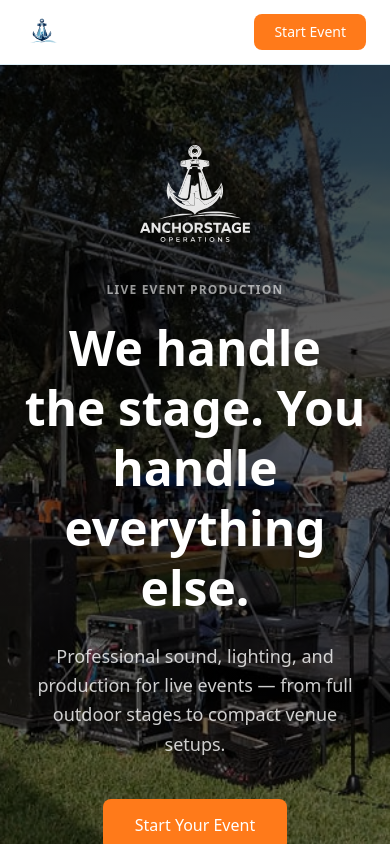
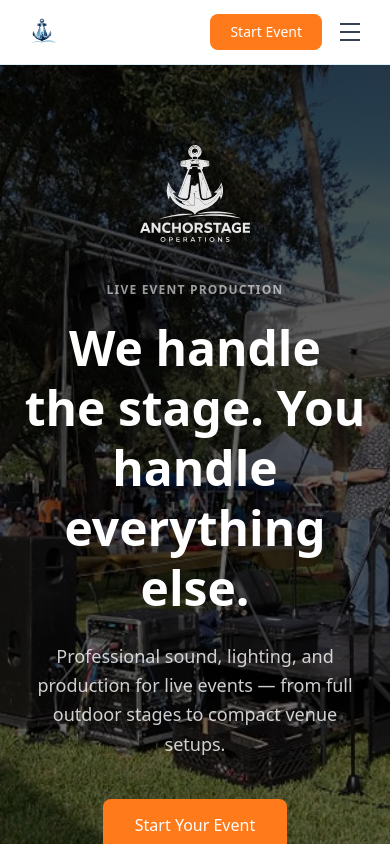
Before and after one commit to WilliamsC50/anchorstage-site, a Next.js app: page / in a window 390 px wide. Shown: the top 844 px of the page. Built offline with nearby package versions, Linux system fonts and the light colour scheme.

Commit message:
Add Log In link to Nav and Footer components for improved accessibility

```diff
--- a/app/(site)/page.tsx
+++ b/app/(site)/page.tsx
@@ -296,6 +296,16 @@ export default function Home() {
             </a>
           </div>
 
+          <p className="mt-5 text-xs" style={{ color: "var(--aso-blue-light)", opacity: 0.55 }}>
+            Already have an account?{" "}
+            <a
+              href="https://intake.anchorstageops.com/login"
+              className="underline hover:opacity-100 transition"
+            >
+              Log In →
+            </a>
+          </p>
+
         </div>
       </section>
 
--- a/components/Footer.tsx
+++ b/components/Footer.tsx
@@ -17,6 +17,7 @@ export default function Footer() {
           <Link href="/photos" className="opacity-70 hover:opacity-100 transition">Photos</Link>
           <Link href="/team" className="opacity-70 hover:opacity-100 transition">Team</Link>
           <Link href="/contact" className="opacity-70 hover:opacity-100 transition">Contact</Link>
+          <a href="https://intake.anchorstageops.com/login" className="opacity-70 hover:opacity-100 transition">Log In</a>
         </nav>
 
       </div>
--- a/components/Nav.tsx
+++ b/components/Nav.tsx
@@ -1,7 +1,14 @@
+"use client";
+
+import { useState } from "react";
 import Link from "next/link";
 import Image from "next/image";
 
+const LOGIN_URL = "https://intake.anchorstageops.com/login";
+
 export default function Nav() {
+  const [open, setOpen] = useState(false);
+
   return (
     <header
       className="sticky top-0 z-50 bg-white border-b border-gray-200"
@@ -26,25 +33,68 @@ export default function Nav() {
           </span>
         </Link>
 
-        {/* NAV LINKS */}
+        {/* DESKTOP NAV LINKS */}
         <nav className="hidden md:flex items-center gap-7 text-sm" style={{ color: "var(--aso-navy)" }}>
           <Link href="/" className="opacity-70 hover:opacity-100 transition">Home</Link>
           <Link href="/services" className="opacity-70 hover:opacity-100 transition">Services</Link>
           <Link href="/photos" className="opacity-70 hover:opacity-100 transition">Photos</Link>
           <Link href="/team" className="opacity-70 hover:opacity-100 transition">Team</Link>
           <Link href="/contact" className="opacity-70 hover:opacity-100 transition">Contact</Link>
+          <a href={LOGIN_URL} className="opacity-70 hover:opacity-100 transition">Log In</a>
         </nav>
 
-        {/* PRIMARY CTA */}
+        {/* RIGHT: CTA + mobile hamburger */}
+        <div className="flex items-center gap-3 shrink-0">
           <a
             href="https://intake.anchorstageops.com"
-          className="shrink-0 text-white text-sm font-medium px-5 py-2 rounded-lg transition hover:opacity-90"
+            className="text-white text-sm font-medium px-5 py-2 rounded-lg transition hover:opacity-90"
             style={{ backgroundColor: "var(--aso-orange)" }}
           >
             Start Event
           </a>
 
+          {/* HAMBURGER — mobile only */}
+          <button
+            className="md:hidden flex flex-col justify-center items-center w-8 h-8 gap-1.5"
+            onClick={() => setOpen(!open)}
+            aria-label="Toggle menu"
+          >
+            <span
+              className={`block w-5 h-0.5 bg-gray-700 transition-transform duration-200 ${open ? "rotate-45 translate-y-2" : ""}`}
+            />
+            <span
+              className={`block w-5 h-0.5 bg-gray-700 transition-opacity duration-200 ${open ? "opacity-0" : ""}`}
+            />
+            <span
+              className={`block w-5 h-0.5 bg-gray-700 transition-transform duration-200 ${open ? "-rotate-45 -translate-y-2" : ""}`}
+            />
+          </button>
         </div>
+
+      </div>
+
+      {/* MOBILE MENU */}
+      {open && (
+        <nav
+          className="md:hidden border-t bg-white px-6 py-4 flex flex-col gap-1 text-sm"
+          style={{ borderColor: "rgba(79, 168, 209, 0.2)", color: "var(--aso-navy)" }}
+        >
+          <Link href="/" className="opacity-70 hover:opacity-100 transition py-2" onClick={() => setOpen(false)}>Home</Link>
+          <Link href="/services" className="opacity-70 hover:opacity-100 transition py-2" onClick={() => setOpen(false)}>Services</Link>
+          <Link href="/photos" className="opacity-70 hover:opacity-100 transition py-2" onClick={() => setOpen(false)}>Photos</Link>
+          <Link href="/team" className="opacity-70 hover:opacity-100 transition py-2" onClick={() => setOpen(false)}>Team</Link>
+          <Link href="/contact" className="opacity-70 hover:opacity-100 transition py-2" onClick={() => setOpen(false)}>Contact</Link>
+          <a href={LOGIN_URL} className="opacity-70 hover:opacity-100 transition py-2" onClick={() => setOpen(false)}>Log In</a>
+          <a
+            href="https://intake.anchorstageops.com"
+            className="mt-2 text-white text-sm font-medium px-5 py-2.5 rounded-lg transition hover:opacity-90 text-center"
+            style={{ backgroundColor: "var(--aso-orange)" }}
+            onClick={() => setOpen(false)}
+          >
+            Start Event
+          </a>
+        </nav>
+      )}
     </header>
   );
 }
```
Lines whose indentation alone changed are shown as unchanged.
